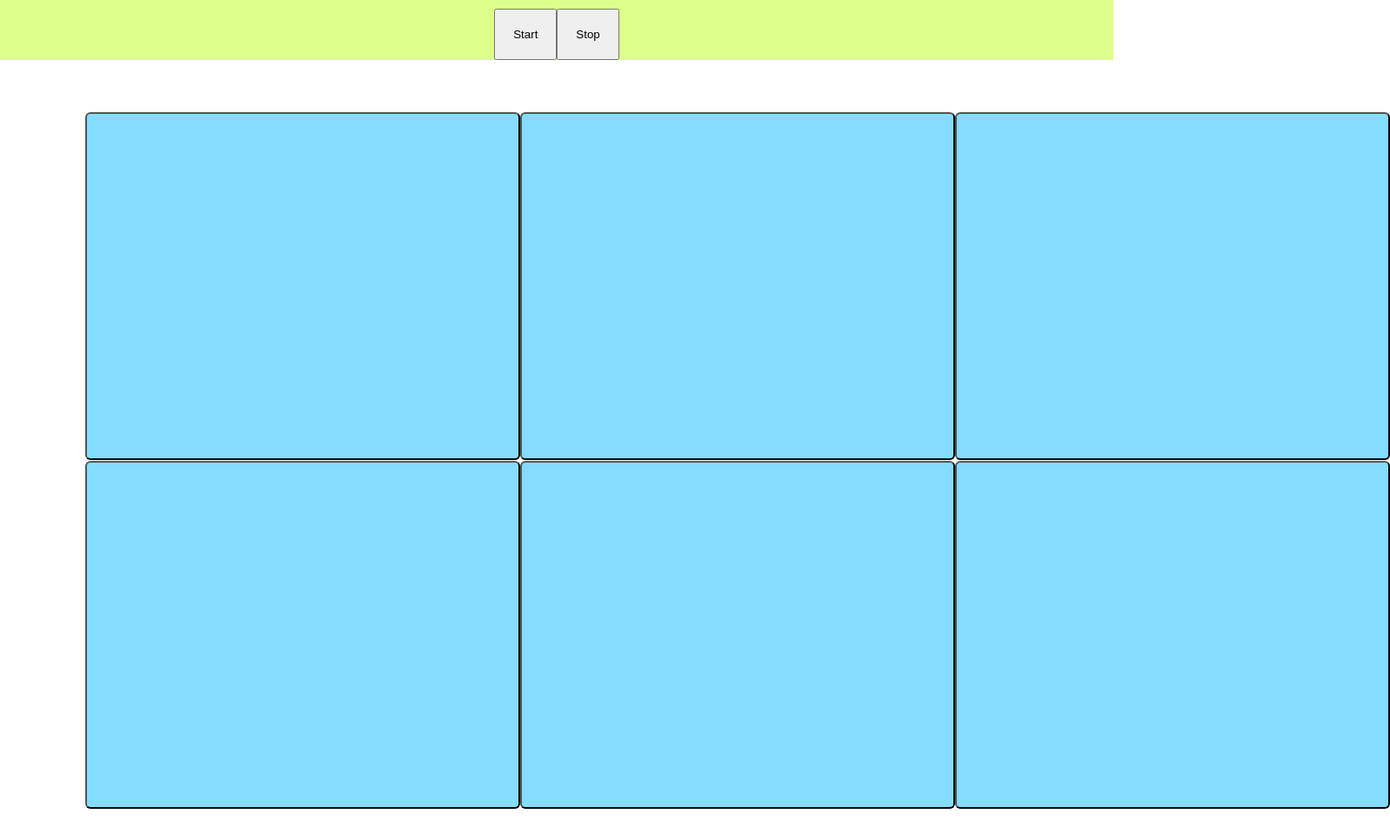
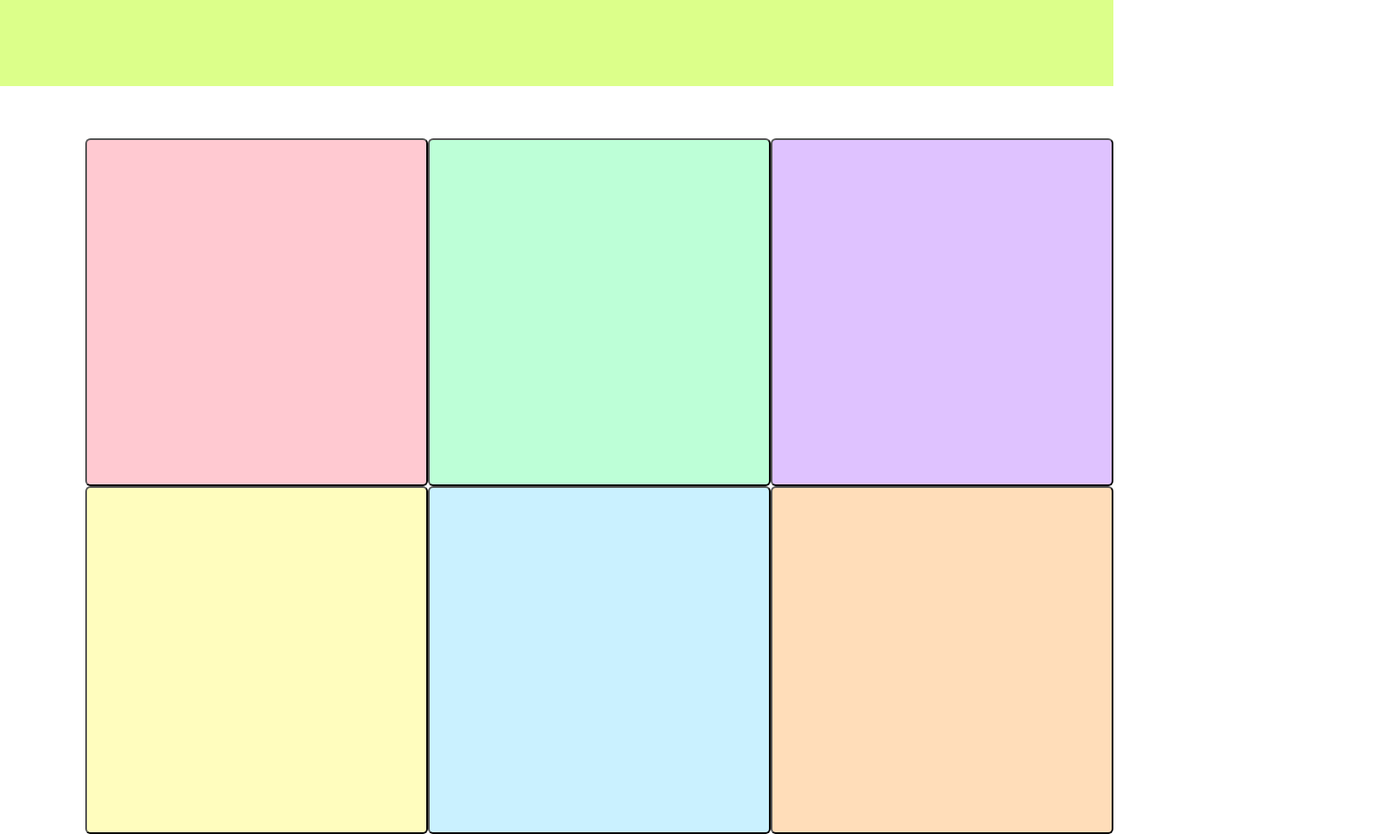
Before and after one commit to sandycamilo/INT2.3-Memory-Game, a React app: page /game in a window 1280 px wide. Shown: the whole page at 87% size, 1598 px wide, since content can reach past the window. Before the commit the page ends 931 px from the top, so only its background shows below. Built offline with nearby package versions, Linux system fonts and the light colour scheme.

Commit message:
added button colors and onlick lit colors

```diff
--- a/src/components/App.css
+++ b/src/components/App.css
@@ -3,6 +3,5 @@
 .App {
   text-align: center;
   background-color: rgb(232, 255, 201);
-  /* background-color: rgb(16, 148, 34); */
   cursor: -webkit-grabbing; cursor: grabbing;
 }
--- a/src/components/Button/Button.css
+++ b/src/components/Button/Button.css
@@ -31,3 +31,52 @@
   flex-direction: row;
   padding-left: 98px;
 }
+
+/* game buttons */
+.pattern_one > #one {
+  background-color: rgb(255, 201, 209);
+}
+
+#one:active, #one.lit {
+  background: rgb(255, 38, 190);
+}
+
+.pattern_one > #two {
+  background-color: rgb(189, 255, 215);
+}
+
+#two:active, #two.lit {
+  background: rgb(38, 255, 125);
+}
+
+.pattern_one > #three {
+  background-color: rgb(223, 194, 255);
+}
+
+#three:active, #three.lit {
+  background: rgb(139, 38, 255);
+}
+
+.pattern_two > #four {
+  background-color: rgb(255, 253, 190);
+}
+
+#four:active, #four.lit {
+  background: rgb(255, 248, 38);
+}
+
+.pattern_two > #five {
+  background-color: rgb(202, 241, 255);
+}
+
+#five:active, #five.lit {
+  background: rgb(38, 251, 255);
+}
+
+.pattern_two > #six {
+  background-color: rgb(255, 221, 185);
+}
+
+#six:active, #six.lit {
+  background: rgb(255, 139, 38);
+}
--- a/src/components/Button/Button.js
+++ b/src/components/Button/Button.js
@@ -1,21 +1,18 @@
 import React from 'react';
 import './Button.css'
-
-const a = <button class="game_buttons"></button>;
-const Pattern = () => <div>{a}</div>;
 
 const Button = props => {
   return (
     <div className="pattern_buttons">
       <div class="pattern_one">
-        <Pattern />
-        <Pattern />
-        <Pattern />
+      <button class="game_buttons" id="one" onMouseDown="startColor()" onMouseU="stopColor()"></button>
+      <button class="game_buttons" id="two" onMouseDown="startColor()" onMouseU="stopColor()"></button>
+      <button class="game_buttons" id="three" onMouseDown="startColor()" onMouseU="stopColor()"></button>
       </div>
       <div class="pattern_two">
-        <Pattern />
-        <Pattern />
-        <Pattern />
+      <button class="game_buttons" id="four" onMouseDown="startColor()" onMouseU="stopColor()"></button>
+      <button class="game_buttons" id="five" onMouseDown="startColor()" onMouseU="stopColor()"></button>
+      <button class="game_buttons" id="six" onMouseDown="startColor()" onMouseU="stopColor()"></button>
       </div>
     </div>
   );
--- a/src/components/Game/Game.css
+++ b/src/components/Game/Game.css
@@ -15,18 +15,28 @@
 }
 
 /* game start and end buttons */
-/* .gameButtonArea {
-  width: 200px;
-  height: 200px;
-  background-color: red;
+.gameButtonArea {
+  /* background-color: red; */
   position: relative;
-  top: 200px;
-} */
-
-#startGame {
-  padding: 20px;
+  top: -1px;
+  left: -710px;
 }
 
-#stopGame {
-  padding: 20px;
+#startBtn {
+  padding: 10px;
+  margin: 10px;
+  font-size: 40px;
+  background-color: rgb(35, 172, 69);
+  color: white;
+  border-radius: 10px;
 }
+
+#stopBtn {
+  padding: 10px;
+  margin: 10px;
+  font-size: 25px;
+}
+
+.hidden {
+  display: none;
+}
--- a/src/components/Game/Game.js
+++ b/src/components/Game/Game.js
@@ -6,14 +6,14 @@ function Game() {
   return (
     <div class="pattern-buttons">
       <div class="pattern-title">
-        {/* <div class="gameButtonArea"> */}
-          <button id="startGame">
+        <div class="gameButtonArea">
+          <button id="startBtn" onclick="startGame()">
             Start
           </button>
-          <button id="stopGame">
+          <button class="hidden" id="stopBtn" nclick="stopGame()">
             Stop
           </button>
-        {/* </div> */}
+        </div>
         <Button />
       </div>
     </div>
```
